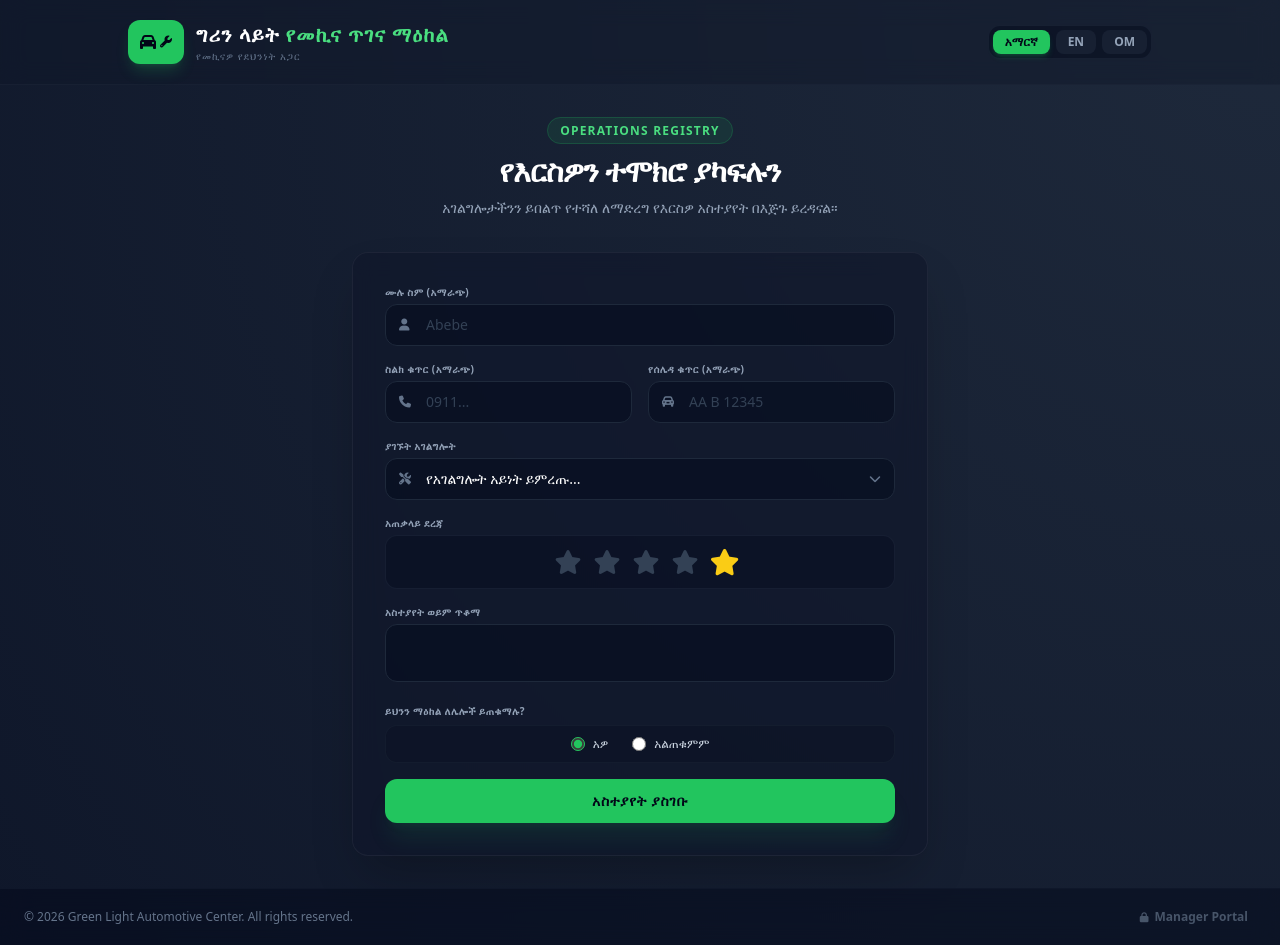
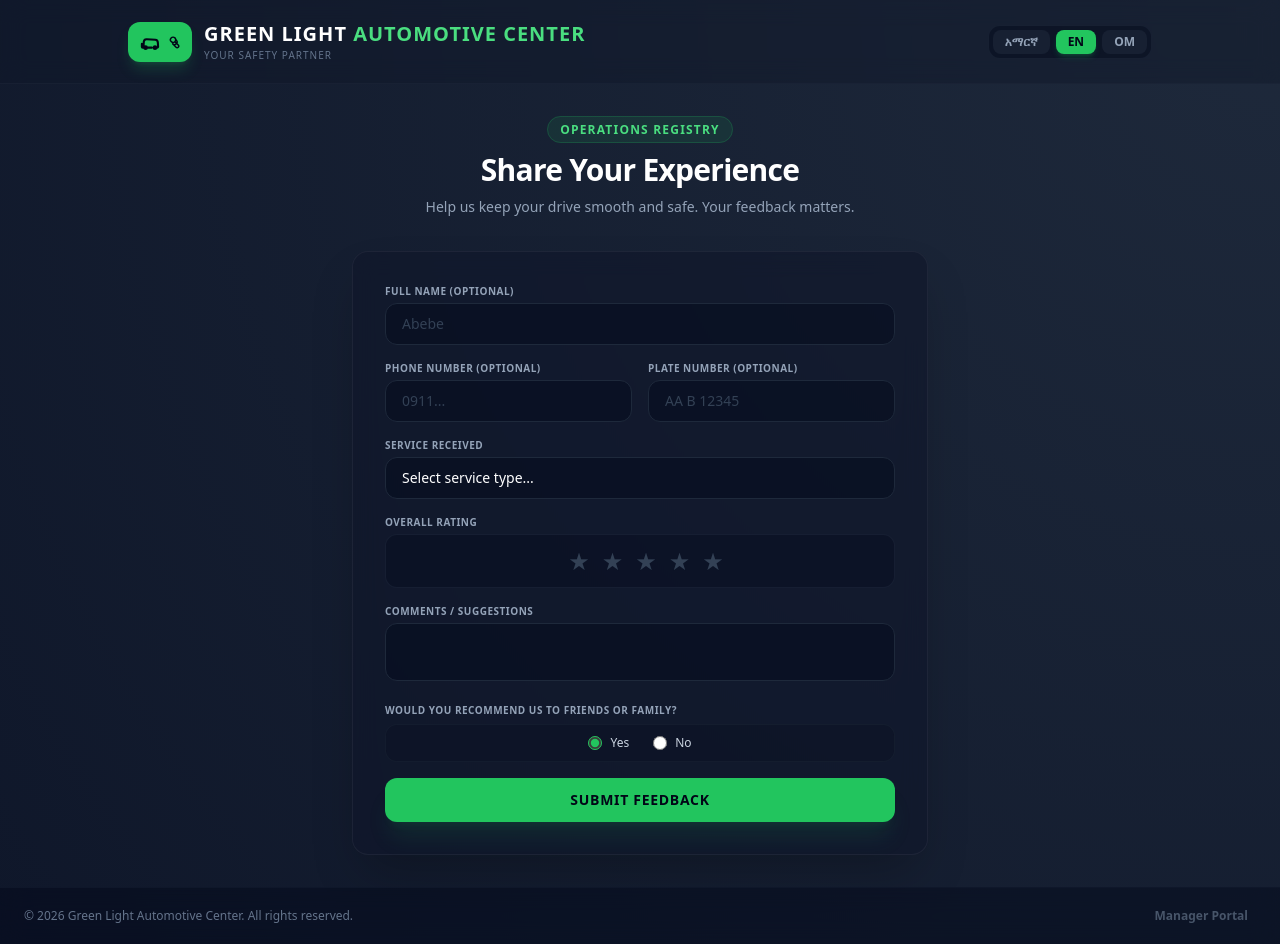
Before and after one commit to dawit1377-code/Green-light-feedback, a plain HTML site: page index.html in a window 1280 px wide. Drawn offline with nearby package versions, Linux system fonts and the light colour scheme.

Commit message:
Update index.html

```diff
--- a/index.html
+++ b/index.html
@@ -5,7 +5,6 @@
     <meta name="viewport" content="width=device-width, initial-scale=1.0">
     <title>Customer Portal - Green Light Automotive Center</title>
     <script src="https://cdn.tailwindcss.com"></script>
-    <link rel="stylesheet" href="https://cdnjs.cloudflare.com/ajax/libs/font-awesome/6.4.0/css/all.min.css">
     <script src="https://cdn.jsdelivr.net/npm/chart.js"></script>
     <script src="https://cdn.jsdelivr.net/npm/xlsx@0.18.5/dist/xlsx.full.min.js"></script>
     <style>
@@ -26,21 +25,23 @@
 
     <header class="bg-slate-900/40 backdrop-blur-md border-b border-slate-800/50 py-5 px-4 sticky top-0 z-40">
         <div class="max-w-5xl mx-auto flex flex-col sm:flex-row justify-between items-center gap-4">
-            <div class="flex items-center gap-3">
-                <div class="bg-green-500 text-slate-950 px-3 py-2.5 rounded-xl shadow-lg shadow-green-500/20 flex items-center justify-center gap-1">
-                    <i class="fa-solid fa-car text-base"></i>
-                    <i class="fa-solid fa-wrench text-xs"></i>
+            <div class="flex flex-col sm:flex-row items-center text-center sm:text-left gap-3 w-full sm:w-auto justify-center">
+                <div class="bg-green-500 text-slate-950 px-3 py-2.5 rounded-xl shadow-lg shadow-green-500/20 flex items-center justify-center gap-1.5 shrink-0">
+                    <svg xmlns="http://www.w3.org/2000/svg" fill="none" viewBox="0 0 24 24" stroke-width="2.5" stroke="currentColor" class="w-5 h-5">
+                        <path stroke-linecap="round" stroke-linejoin="round" d="M8.25 18.75a1.5 1.5 0 0 1-3 0m3 0a1.5 1.5 0 0 0-3 0m3 0h6m-9 0H3.375a1.125 1.125 0 0 1-1.125-1.125V14.25m17.25 4.5a1.5 1.5 0 0 1-3 0m3 0a1.5 1.5 0 0 0-3 0m3 0h1.125c.621 0 1.129-.504 1.09-1.124l-.321-5.128a3.375 3.375 0 0 0-3.06-3.161l-10.165-.677a3.375 3.375 0 0 0-3.597 2.914l-.315 5.043A1.127 1.127 0 0 0 5.02 18.75h1.125" />
+                    </svg>
+                    <svg xmlns="http://www.w3.org/2000/svg" fill="none" viewBox="0 0 24 24" stroke-width="2.5" stroke="currentColor" class="w-3.5 h-3.5">
+                        <path stroke-linecap="round" stroke-linejoin="round" d="M11.42 15.17 17.25 21A2.652 2.652 0 0 0 21 17.25l-5.83-5.83m0 0a4.5 4.5 0 1 0-6.36-6.36 4.5 4.5 0 0 0 6.36 6.36zM11.42 15.17a4.5 4.5 0 0 0 6.36-6.36" />
+                    </svg>
                 </div>
-                <div class="text-left">
-                    <h1 id="txt-company-name" class="text-lg md:text-xl font-black uppercase tracking-wider text-white">
-                        ግሪን ላይት <span class="text-green-400">የመኪና ጥገና ማዕከል</span>
-                    </h1>
-                    <p id="txt-tagline" class="text-slate-500 text-[10px] tracking-widest uppercase">የመኪናዎ የደህንነት አጋር</p>
+                <div>
+                    <h1 id="txt-company-name" class="text-lg md:text-xl font-black uppercase tracking-wider text-white"></h1>
+                    <p id="txt-tagline" class="text-slate-500 text-[10px] tracking-widest uppercase"></p>
                 </div>
             </div>
 
-            <div class="flex items-center space-x-1.5 bg-slate-950/40 p-1 rounded-xl border border-slate-800/60">
-                <button onclick="changeLanguage('am')" id="btn-am" class="px-3 py-1 text-xs rounded-lg font-bold transition-all">አማርኛ</button>
+            <div class="flex items-center space-x-1.5 bg-slate-950/40 p-1 rounded-xl border border-slate-800/60 shrink-0">
+                <button onclick="changeLanguage('am')" id="btn-am" class="px-3 py-1 text-xs rounded-lg font-semibold transition-all">አማርኛ</button>
                 <button onclick="changeLanguage('en')" id="btn-en" class="px-3 py-1 text-xs rounded-lg font-semibold transition-all">EN</button>
                 <button onclick="changeLanguage('om')" id="btn-om" class="px-3 py-1 text-xs rounded-lg font-semibold transition-all">OM</button>
             </div>
@@ -51,8 +52,8 @@
 
         <div id="hero-block" class="text-center mb-8 max-w-xl">
             <span class="text-green-400 text-xs font-bold uppercase tracking-widest bg-green-500/10 px-3 py-1 rounded-full border border-green-500/20">Operations Registry</span>
-            <h2 id="txt-title" class="text-3xl font-black text-white mt-3 tracking-tight">የእርስዎን ተሞክሮ ያካፍሉን</h2>
-            <p id="txt-subtitle" class="text-slate-400 text-sm mt-2 leading-relaxed">አገልግሎታችንን ይበልጥ የተሻለ ለማድረግ የእርስዎ አስተያየት በእጅጉ ይረዳናል።</p>
+            <h2 id="txt-title" class="text-3xl font-black text-white mt-3 tracking-tight"></h2>
+            <p id="txt-subtitle" class="text-slate-400 text-sm mt-2 leading-relaxed"></p>
         </div>
 
         <div id="form-container" class="glass-card rounded-2xl shadow-2xl p-6 md:p-8 w-full max-w-xl transition-all duration-300">
@@ -61,79 +62,72 @@
                 <div id="success-icon" class="inline-flex items-center justify-center w-16 h-16 rounded-full text-3xl mb-4 shadow-xl"></div>
                 <h3 id="txt-success-title" class="text-2xl font-black text-white mb-2"></h3>
                 <p id="txt-success-desc" class="text-slate-400 text-sm max-w-sm mx-auto leading-relaxed"></p>
-                <button onclick="window.location.reload()" id="txt-reload-btn" class="mt-6 px-5 py-2 rounded-xl border border-slate-800 hover:border-green-500 hover:text-green-400 text-slate-300 text-xs font-semibold transition-all">
-                    ሌላ አስተያየት ይላኩ
-                </button>
+                <button onclick="window.location.reload()" id="txt-reload-btn" class="mt-6 px-5 py-2 rounded-xl border border-slate-800 hover:border-green-500 hover:text-green-400 text-slate-300 text-xs font-semibold transition-all"></button>
             </div>
 
             <form id="feedback-form" class="space-y-4">
                 <div>
-                    <label id="lbl-name" class="block text-[10px] font-bold uppercase tracking-wider text-slate-400 mb-1">ሙሉ ስም (አማራጭ)</label>
+                    <label id="lbl-name" class="block text-[10px] font-bold uppercase tracking-wider text-slate-400 mb-1"></label>
                     <div class="relative">
-                        <span class="absolute inset-y-0 left-0 flex items-center pl-3.5 text-slate-500"><i class="fas fa-user text-xs"></i></span>
-                        <input type="text" id="customerName" placeholder="Abebe" class="w-full bg-slate-950/40 border border-slate-800 rounded-xl pl-10 pr-4 py-2.5 text-sm text-white placeholder-slate-700 focus:outline-none focus:border-green-500 glow-green transition-all">
+                        <input type="text" id="customerName" placeholder="Abebe" class="w-full bg-slate-950/40 border border-slate-800 rounded-xl px-4 py-2.5 text-sm text-white placeholder-slate-700 focus:outline-none focus:border-green-500 glow-green transition-all">
                     </div>
                 </div>
 
                 <div class="grid grid-cols-1 sm:grid-cols-2 gap-4">
                     <div>
-                        <label id="lbl-phone" class="block text-[10px] font-bold uppercase tracking-wider text-slate-400 mb-1">ስልክ ቁጥር (አማራጭ)</label>
+                        <label id="lbl-phone" class="block text-[10px] font-bold uppercase tracking-wider text-slate-400 mb-1"></label>
                         <div class="relative">
-                            <span class="absolute inset-y-0 left-0 flex items-center pl-3.5 text-slate-500"><i class="fas fa-phone text-xs"></i></span>
-                            <input type="tel" id="phoneNumber" placeholder="0911..." class="w-full bg-slate-950/40 border border-slate-800 rounded-xl pl-10 pr-4 py-2.5 text-sm text-white placeholder-slate-700 focus:outline-none focus:border-green-500 glow-green transition-all">
+                            <input type="tel" id="phoneNumber" placeholder="0911..." class="w-full bg-slate-950/40 border border-slate-800 rounded-xl px-4 py-2.5 text-sm text-white placeholder-slate-700 focus:outline-none focus:border-green-500 glow-green transition-all">
                         </div>
                     </div>
                     <div>
-                        <label id="lbl-plate" class="block text-[10px] font-bold uppercase tracking-wider text-slate-400 mb-1">የሰሌዳ ቁጥር (አማራጭ)</label>
+                        <label id="lbl-plate" class="block text-[10px] font-bold uppercase tracking-wider text-slate-400 mb-1"></label>
                         <div class="relative">
-                            <span class="absolute inset-y-0 left-0 flex items-center pl-3.5 text-slate-500"><i class="fas fa-car-rear text-xs"></i></span>
-                            <input type="text" id="plateNumber" placeholder="AA B 12345" class="w-full bg-slate-950/40 border border-slate-800 rounded-xl pl-10 pr-4 py-2.5 text-sm text-white placeholder-slate-700 focus:outline-none focus:border-green-500 glow-green transition-all uppercase">
+                            <input type="text" id="plateNumber" placeholder="AA B 12345" class="w-full bg-slate-950/40 border border-slate-800 rounded-xl px-4 py-2.5 text-sm text-white placeholder-slate-700 focus:outline-none focus:border-green-500 glow-green transition-all uppercase">
                         </div>
                     </div>
                 </div>
 
                 <div>
-                    <label id="lbl-service" class="block text-[10px] font-bold uppercase tracking-wider text-slate-400 mb-1">ያገኙት አገልግሎት</label>
+                    <label id="lbl-service" class="block text-[10px] font-bold uppercase tracking-wider text-slate-400 mb-1"></label>
                     <div class="relative">
-                        <span class="absolute inset-y-0 left-0 flex items-center pl-3.5 text-slate-500"><i class="fas fa-tools text-xs"></i></span>
-                        <select id="serviceType" required class="w-full bg-slate-950/40 border border-slate-800 rounded-xl pl-10 pr-10 py-2.5 text-sm text-white focus:outline-none focus:border-green-500 glow-green transition-all appearance-none"></select>
-                        <span class="absolute inset-y-0 right-0 flex items-center pr-3.5 text-slate-500 pointer-events-none"><i class="fas fa-chevron-down text-xs"></i></span>
+                        <select id="serviceType" required class="w-full bg-slate-950/40 border border-slate-800 rounded-xl px-4 py-2.5 text-sm text-white focus:outline-none focus:border-green-500 glow-green transition-all appearance-none"></select>
                     </div>
                 </div>
 
                 <div>
-                    <label id="lbl-rating" class="block text-[10px] font-bold uppercase tracking-wider text-slate-400 mb-1">አጠቃላይ ደረጃ</label>
+                    <label id="lbl-rating" class="block text-[10px] font-bold uppercase tracking-wider text-slate-400 mb-1"></label>
                     <div class="flex items-center space-x-3 bg-slate-950/30 p-2.5 border border-slate-800/60 rounded-xl justify-center star-rating">
                         <input type="hidden" id="ratingValue" value="0" required>
-                        <button type="button" data-rating="1" class="star-btn text-2xl text-slate-700 hover:scale-110 transition-transform focus:outline-none"><i class="fas fa-star"></i></button>
-                        <button type="button" data-rating="2" class="star-btn text-2xl text-slate-700 hover:scale-110 transition-transform focus:outline-none"><i class="fas fa-star"></i></button>
-                        <button type="button" data-rating="3" class="star-btn text-2xl text-slate-700 hover:scale-110 transition-transform focus:outline-none"><i class="fas fa-star"></i></button>
-                        <button type="button" data-rating="4" class="star-btn text-2xl text-slate-700 hover:scale-110 transition-transform focus:outline-none"><i class="fas fa-star"></i></button>
-                        <button type="button" data-rating="5" class="star-btn text-2xl text-yellow-400 scale-110 transition-transform focus:outline-none"><i class="fas fa-star"></i></button>
+                        <button type="button" data-rating="1" class="star-btn text-2xl text-slate-700 hover:scale-110 transition-transform focus:outline-none">★</button>
+                        <button type="button" data-rating="2" class="star-btn text-2xl text-slate-700 hover:scale-110 transition-transform focus:outline-none">★</button>
+                        <button type="button" data-rating="3" class="star-btn text-2xl text-slate-700 hover:scale-110 transition-transform focus:outline-none">★</button>
+                        <button type="button" data-rating="4" class="star-btn text-2xl text-slate-700 hover:scale-110 transition-transform focus:outline-none">★</button>
+                        <button type="button" data-rating="5" class="star-btn text-2xl text-slate-700 hover:scale-110 transition-transform focus:outline-none">★</button>
                     </div>
                 </div>
 
                 <div>
-                    <label id="lbl-comments" class="block text-[10px] font-bold uppercase tracking-wider text-slate-400 mb-1">አስተያየት ወይም ጥቆማ</label>
+                    <label id="lbl-comments" class="block text-[10px] font-bold uppercase tracking-wider text-slate-400 mb-1"></label>
                     <textarea id="comments" rows="2" class="w-full bg-slate-950/40 border border-slate-800 rounded-xl px-4 py-2 text-sm text-white focus:outline-none focus:border-green-500 glow-green transition-all resize-none"></textarea>
                 </div>
 
                 <div>
-                    <label id="lbl-recommend" class="block text-[10px] font-bold uppercase tracking-wider text-slate-400 mb-1.5">ይህንን ማዕከል ለሌሎች ይጠቁማሉ?</label>
+                    <label id="lbl-recommend" class="block text-[10px] font-bold uppercase tracking-wider text-slate-400 mb-1.5"></label>
                     <div class="flex items-center space-x-6 bg-slate-950/20 border border-slate-800/40 p-2.5 rounded-xl justify-center">
                         <label class="flex items-center space-x-2 cursor-pointer group">
                             <input type="radio" name="recommendation" value="Yes" checked class="accent-green-500 w-3.5 h-3.5">
-                            <span id="txt-yes" class="text-xs text-slate-300 font-medium group-hover:text-white transition-colors">አዎ</span>
+                            <span id="txt-yes" class="text-xs text-slate-300 font-medium group-hover:text-white transition-colors"></span>
                         </label>
                         <label class="flex items-center space-x-2 cursor-pointer group">
                             <input type="radio" name="recommendation" value="No" class="accent-green-500 w-3.5 h-3.5">
-                            <span id="txt-no" class="text-xs text-slate-300 font-medium group-hover:text-white transition-colors">አልጠቁምም</span>
+                            <span id="txt-no" class="text-xs text-slate-300 font-medium group-hover:text-white transition-colors"></span>
                         </label>
                     </div>
                 </div>
 
                 <button type="submit" id="submit-btn" class="w-full bg-green-500 hover:bg-green-400 text-slate-950 font-black uppercase py-3 rounded-xl shadow-xl shadow-green-500/10 hover:shadow-green-500/20 hover:-translate-y-0.5 transition-all flex items-center justify-center space-x-2 mt-2 tracking-wider text-sm">
-                    <span id="txt-submit">አስተያየት ያስገቡ</span>
+                    <span id="txt-submit"></span>
                 </button>
             </form>
         </div>
@@ -141,9 +135,7 @@
         <div id="admin-dashboard" class="hidden w-full max-w-5xl bg-slate-900 border border-slate-800 rounded-2xl shadow-2xl p-6 transition-all duration-300">
             <div class="flex flex-col lg:flex-row justify-between items-start lg:items-center border-b border-slate-800 pb-5 mb-5 gap-4">
                 <div>
-                    <h2 class="text-xl font-black text-white flex items-center gap-2">
-                        <i class="fas fa-chart-line text-green-400"></i> Management Intelligence Analytics
-                    </h2>
+                    <h2 class="text-xl font-black text-white flex items-center gap-2">Management Intelligence Analytics</h2>
                     <p class="text-[10px] text-slate-400 font-bold uppercase tracking-widest mt-0.5">Green Light Automotive Center Performance Monitor</p>
                 </div>
                 <div class="flex flex-wrap items-center gap-2 w-full lg:w-auto">
@@ -153,9 +145,7 @@
                         <option value="monthly">Monthly Insight (Last 30 Days)</option>
                         <option value="all">Historical Summary (All Time)</option>
                     </select>
-                    <button onclick="exportFilteredDatasetToExcel()" class="bg-emerald-600 hover:bg-emerald-500 text-white px-3 py-1.5 rounded-xl text-xs font-bold flex items-center gap-1.5 transition-all">
-                        <i class="fas fa-file-excel"></i> Export Excel
-                    </button>
+                    <button onclick="exportFilteredDatasetToExcel()" class="bg-emerald-600 hover:bg-emerald-500 text-white px-3 py-1.5 rounded-xl text-xs font-bold transition-all">Export Excel</button>
                     <button onclick="closeAdminView()" class="bg-slate-800 hover:bg-slate-700 px-3 py-1.5 rounded-xl text-xs font-bold tracking-wide transition-all border border-slate-700">Exit Panel</button>
                 </div>
             </div>
@@ -225,7 +215,7 @@
                     <h3 id="modal-cust-name" class="text-base font-black text-white">Customer Profile</h3>
                     <p id="modal-timestamp" class="text-[9px] text-slate-500 mt-0.5">Timestamp</p>
                 </div>
-                <button onclick="closeDetailModal()" class="text-slate-400 hover:text-white bg-slate-800 h-6 w-6 rounded-full flex items-center justify-center"><i class="fas fa-times text-xs"></i></button>
+                <button onclick="closeDetailModal()" class="text-slate-400 hover:text-white bg-slate-800 h-6 w-6 rounded-full flex items-center justify-center">×</button>
             </div>
             <div class="space-y-3 text-xs">
                 <div class="grid grid-cols-2 gap-2">
@@ -262,9 +252,7 @@
 
     <footer class="bg-slate-950/40 backdrop-blur-md py-4 px-6 text-center border-t border-slate-900 text-xs text-slate-500 flex flex-col sm:flex-row justify-between items-center gap-2 z-10">
         <div>&copy; 2026 Green Light Automotive Center. All rights reserved.</div>
-        <button onclick="promptAdminLogin()" class="text-slate-600 hover:text-green-400 font-semibold transition-colors flex items-center gap-1.5 py-1 px-2 rounded hover:bg-slate-900/60">
-            <i class="fas fa-lock text-[10px]"></i> Manager Portal
-        </button>
+        <button onclick="promptAdminLogin()" class="text-slate-600 hover:text-green-400 font-semibold transition-colors py-1 px-2 rounded hover:bg-slate-900/60">Manager Portal</button>
     </footer>
 
     <script>
@@ -369,7 +357,7 @@
             }
         };
 
-        let currentLang = 'am';
+        let currentLang = 'en'; // FIXED: Form now automatically initialises in English catalog profile base
         let rawDatasetGlobal = [];
         let currentlyRenderedSubset = [];
         let chartInstance1 = null;
@@ -412,7 +400,9 @@
                     "px-3 py-1 text-xs rounded-lg bg-slate-800/60 text-slate-400 font-semibold hover:bg-slate-700 transition-all";
             });
         }
-        changeLanguage('am');
+
+        // Initial setup execution
+        changeLanguage('en');
 
         const starButtons = document.querySelectorAll('.star-btn');
         const ratingInput = document.getElementById('ratingValue');
@@ -440,7 +430,7 @@
             }
 
             submitBtn.disabled = true;
-            submitBtn.innerHTML = `<i class="fas fa-spinner animate-spin text-sm"></i> <span>${translations[currentLang].processing}</span>`;
+            submitBtn.innerHTML = `<span>${translations[currentLang].processing}</span>`;
 
             const payload = {
                 customerName: document.getElementById('customerName').value || "Anonymous",
@@ -463,12 +453,12 @@
                 const t = translations[currentLang];
                 if (ratingScore <= 3) {
                     document.getElementById('success-icon').className = "inline-flex items-center justify-center w-16 h-16 bg-rose-500 text-white rounded-full text-3xl mb-4";
-                    document.getElementById('success-icon').innerHTML = `<i class="fas fa-exclamation-triangle"></i>`;
+                    document.getElementById('success-icon').innerText = "!";
                     document.getElementById('txt-success-title').innerText = t.successBadTitle;
                     document.getElementById('txt-success-desc').innerText = t.successBadDesc;
                 } else {
                     document.getElementById('success-icon').className = "inline-flex items-center justify-center w-16 h-16 bg-green-500 text-slate-950 rounded-full text-3xl mb-4";
-                    document.getElementById('success-icon').innerHTML = `<i class="fas fa-check"></i>`;
+                    document.getElementById('success-icon').innerText = "✓";
                     document.getElementById('txt-success-title').innerText = t.successGoodTitle;
                     document.getElementById('txt-success-desc').innerText = t.successGoodDesc;
                 }
```
